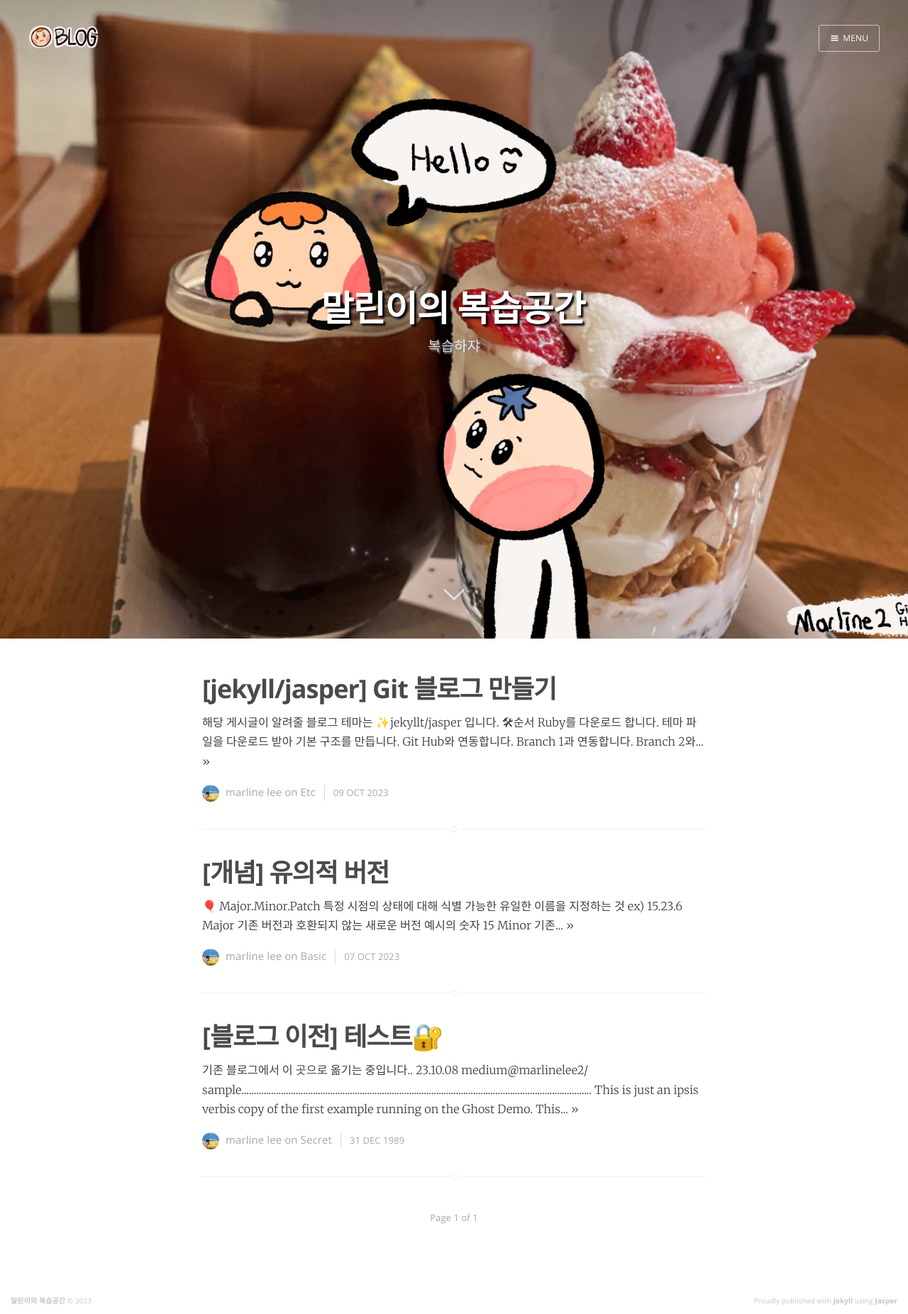
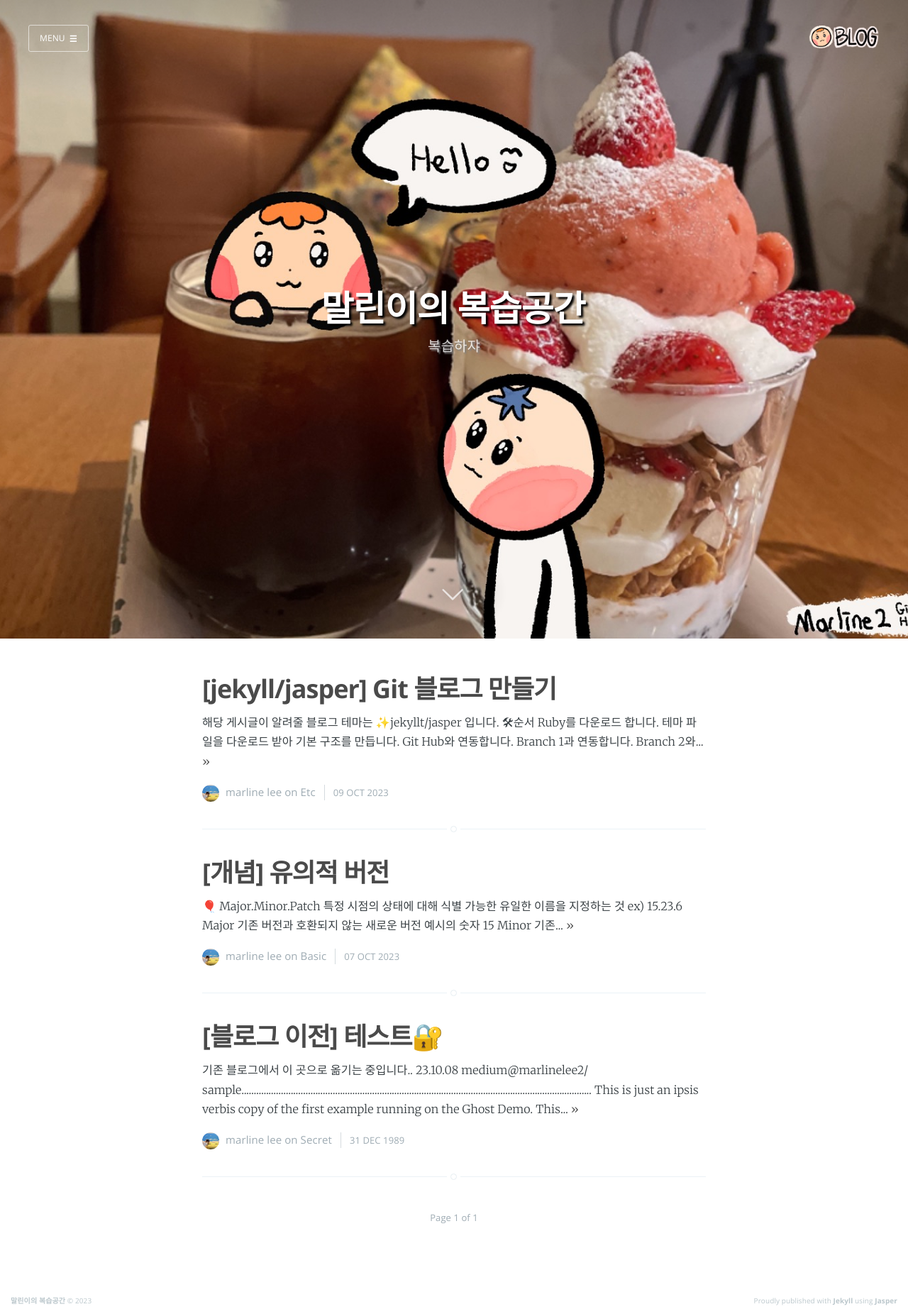
Before and after one commit to Marline2/blog, a Jekyll site: the page built from index.html, in a window 1280 px wide. Shown: the whole page at 71% size. Built offline with Jekyll 4.4.1, drawn with Linux system fonts in a browser that asks for light colours; nearby versions of some CDN libraries; the list of posts is cut into pages by our own code.

Commit message:
change menu position

```diff
--- a/assets/css/screen.css
+++ b/assets/css/screen.css
@@ -160,8 +160,11 @@ td, th{ padding: 0; }
 .icon-link:before {
     content: "\f608";
 }
-.icon-menu:before {
+/* .icon-menu:before {
     content: "\f609";
+} */
+.icon-menu:after {
+    content: "\2630";
 }
 /*
     IMPORTANT: When making any changes to the icon font, be sure to increment
@@ -564,10 +567,9 @@ button {
 }
 
 body.nav-opened .site-wrapper {
-    overflow-x: hidden;
-    -webkit-transform: translate3D(-240px, 0, 0);
-        -ms-transform: translate3D(-240px, 0, 0);
-            transform: translate3D(-240px, 0, 0);
+    -webkit-transform: translate3D(240px, 0, 0);
+        -ms-transform: translate3D(240px, 0, 0);
+            transform: translate3D(240px, 0, 0);
     -webkit-transition: -webkit-transform 0.3s ease;
             transition: transform 0.3s ease;
 }
@@ -606,11 +608,16 @@ body.nav-opened .site-wrapper {
 }
 
 /* Navigation */
+body.nav-opened {
+    overflow-x: hidden;
+}
+
+
 body.nav-opened .nav-cover {
     position: fixed;
     top: 0;
-    left: 0;
-    right: 240px;
+    left: 240px;
+    right: 0;
     bottom: 0;
     z-index: 200;
 }
@@ -618,14 +625,14 @@ body.nav-opened .nav-cover {
 .nav {
     position: fixed;
     top: 0;
-    right: 0;
+    left: 0;
     bottom: 0;
     z-index: 5;
     width: 240px;
     opacity: 0;
     background: #111;
     margin-bottom: 0;
-    text-align: left;
+    text-align: right;
     overflow-y: auto;
     -webkit-transition: -webkit-transform 0.5s ease,
                         opacity 0.3s ease 0.7s;
@@ -634,9 +641,9 @@ body.nav-opened .nav-cover {
 }
 
 body.nav-closed .nav {
-    -webkit-transform: translate3D(97px, 0, 0);
-        -ms-transform: translate3D(97px, 0, 0);
-            transform: translate3D(97px, 0, 0);
+    -webkit-transform: translate3D(-97px, 0, 0);
+        -ms-transform: translate3D(-97px, 0, 0);
+            transform: translate3D(-97px, 0, 0);
 }
 
 body.nav-opened .nav {
@@ -653,7 +660,7 @@ body.nav-opened .nav {
 .nav-title {
     position: absolute;
     top: 45px;
-    left: 30px;
+    right: 30px;
     font-size: 16px;
     font-weight: 100;
     text-transform: uppercase;
@@ -663,7 +670,7 @@ body.nav-opened .nav {
 .nav-close {
     position: absolute;
     top: 38px;
-    right: 25px;
+    left: 25px;
     width: 20px;
     height: 20px;
     padding: 0;
@@ -688,15 +695,15 @@ body.nav-opened .nav {
 }
 
 .nav-close:before {
+    -webkit-transform: rotate(-45deg);
+        -ms-transform: rotate(-45deg);
+            transform: rotate(-45deg);
+}
+
+.nav-close:after {
     -webkit-transform: rotate(45deg);
         -ms-transform: rotate(45deg);
             transform: rotate(45deg);
-}
-
-.nav-close:after {
-    -webkit-transform: rotate(-45deg);
-        -ms-transform: rotate(-45deg);
-            transform: rotate(-45deg);
 }
 
 .nav-close:hover:before,
@@ -711,10 +718,10 @@ body.nav-opened .nav {
 }
 .nav ul .heart {
     display: block;
-    float: right;
-    padding-right: 4%;
-    padding-left: 5px;
-    text-align: right;
+    float: left;
+    padding-left: 4%;
+    padding-right: 5px;
+    text-align: left;
     font-size: 1.2rem;
     vertical-align: bottom;
     color: #B8B8B8;
@@ -746,19 +753,19 @@ body.nav-opened .nav {
     white-space: nowrap;
     /*text-overflow: ellipsis;*/
 }
-.nav li a:after {
+.nav li a:before {
     display: inline-block;
     /*content: " .......................................................";*/
     color: rgba(255,255,255,0.2);
-    margin-left: 5px;
+    margin-right: 5px;
 }
 .nav .nav-current:before {
     color: #fff;
 }
-.nav .nav-current a:after {
+.nav .nav-current a:before {
     content: " ";
     border-bottom: rgba(255,255,255,0.5) 1px solid;
-    width: 100%;
+    width: 60%;
     height: 1px;
 }
 
@@ -771,7 +778,6 @@ body.nav-opened .nav {
 .nav a:hover,
 .nav a:active,
 .nav a:focus {
-    content: "이자식";
     color: #fff;
 }
 
@@ -799,7 +805,7 @@ body.nav-opened .nav {
 }
 .subscribe-button:before {
     font-size: 9px;
-    margin-right: 6px;
+    margin-left: 6px;
 }
 
 
@@ -809,8 +815,8 @@ body.nav-opened .nav {
     position: absolute;
     z-index: 100;
     bottom: 45px;
-    left: 50%;
-    margin-left: -16px;
+    right:50%;
+    margin-right: -16px;
     width: 34px;
     height: 34px;
     font-size: 34px;
@@ -841,8 +847,8 @@ body.nav-opened .nav {
     border-radius: 100%;
     position: absolute;
     bottom: 0;
-    left: 50%;
-    margin-left: -75px;
+    right: 50%;
+    margin-right: -75px;
     background: radial-gradient(ellipse at center,  rgba(0,0,0,0.15) 0%,rgba(0,0,0,0) 70%,rgba(0,0,0,0) 100%);
 }
 
@@ -857,7 +863,7 @@ body.nav-opened .nav {
 /* Appears in the top left corner of your home page */
 .blog-logo {
     display: block;
-    float: left;
+    float: right;
     background: none !important; /* Makes sure there is never a background */
     border: none !important; /* Makes sure there is never a border */
 }
@@ -877,7 +883,7 @@ body.nav-opened .nav {
     -moz-box-sizing: border-box;
     box-sizing: border-box;
     display: inline-block;
-    float: right;
+    float: left;
     height: 38px;
     padding: 0 15px;
     border-style: solid;
@@ -891,10 +897,10 @@ body.nav-opened .nav {
     border-radius: 3px;
     transition: all 0.5s ease;
 }
-.menu-button:before {
+.menu-button:after {
     font-size: 12px;
     font-weight: bold;
-    margin-right: 6px;
+    margin-left: 6px;
     position: relative;
     top: 1px;
 }
@@ -930,9 +936,9 @@ body.nav-opened .nav {
     background: #111;
     border-color: #111;
     color: #fff;
-    -webkit-transform: translate3D(94px, 0, 0);
-        -ms-transform: translate3D(94px, 0, 0);
-            transform: translate3D(94px, 0, 0);
+    -webkit-transform: translate3D(-94px, 0, 0);
+        -ms-transform: translate3D(-94px, 0, 0);
+            transform: translate3D(-94px, 0, 0);
     transition: all 0.3s ease;
 }
 
```
